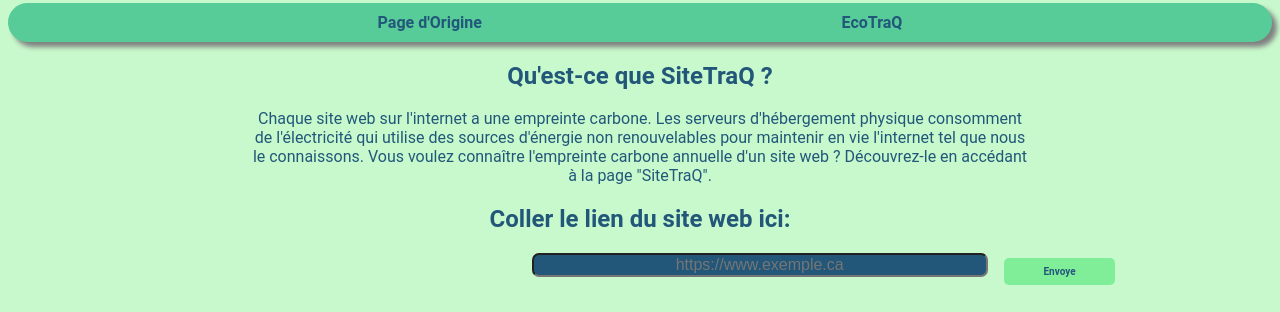
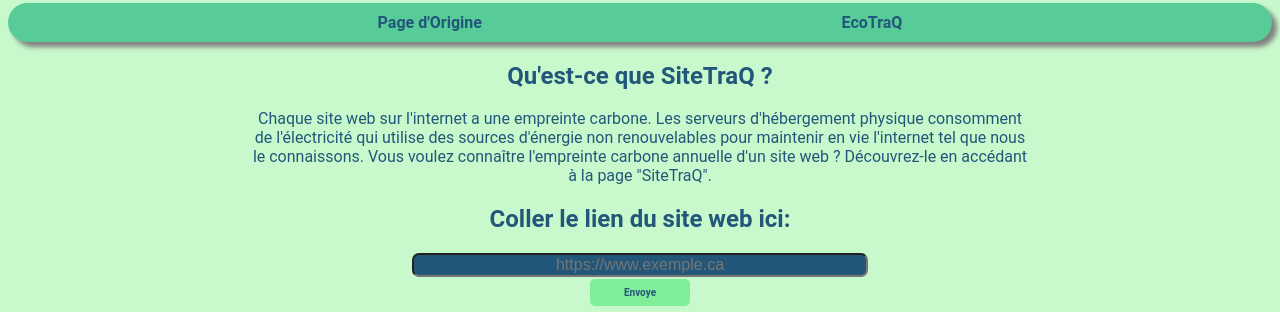
Before and after one commit to Science-Fair-with-the-cools/SiteTraqFR, a plain HTML site: page index.html in a window 1280 px wide. Shown: the part 119-431 px from the top of the page. Drawn offline with Linux system fonts and the light colour scheme.

Commit message:
Update traq.css

```diff
--- a/traq.css
+++ b/traq.css
@@ -195,9 +195,11 @@ input[type="submit"] {
   width: 8.75%;
   height: 1.7rem;
   border-radius: 5px;
-  bottom: 1rem;
-  top: 0.3rem;
+  top: 0.1rem;
+  margin: auto; /* Added to center horizontally */
+  display: block; /* Ensures it takes full width */
 }
+
 
 input[type="number"] {
   position: relative;
@@ -206,7 +208,10 @@ input[type="number"] {
   width: 15%;
   height: 1.2rem;
   border-radius: 5px;
+  margin: auto; /* Center horizontally */
+  display: block; /* Ensures it takes full width */
 }
+
 
 #sitetraqdesc{
   padding-left: 15rem;
@@ -271,8 +276,25 @@ footer{
 
   .website{
     position: relative;
-    left: 29%;
+    left: 15%;
     border-radius: 7px;
     background-color: var(--formbg);
     color: var(--formtextcol);
   }
+#input-container {
+  display: flex;
+  justify-content: center; /* Center horizontally */
+  align-items: center; /* Center vertically */
+  margin-bottom: 20px; /* Add some space between input and result */
+}
+
+input[type="text"] {
+  font-size: 1.00rem;
+  width: 35vw;
+  text-align: center;
+  margin-right: 30px; /* Add some space between input and submit button */
+}
+
+input[type="submit"] {
+  width: 100px; /* Adjust width as needed */
+}
```
